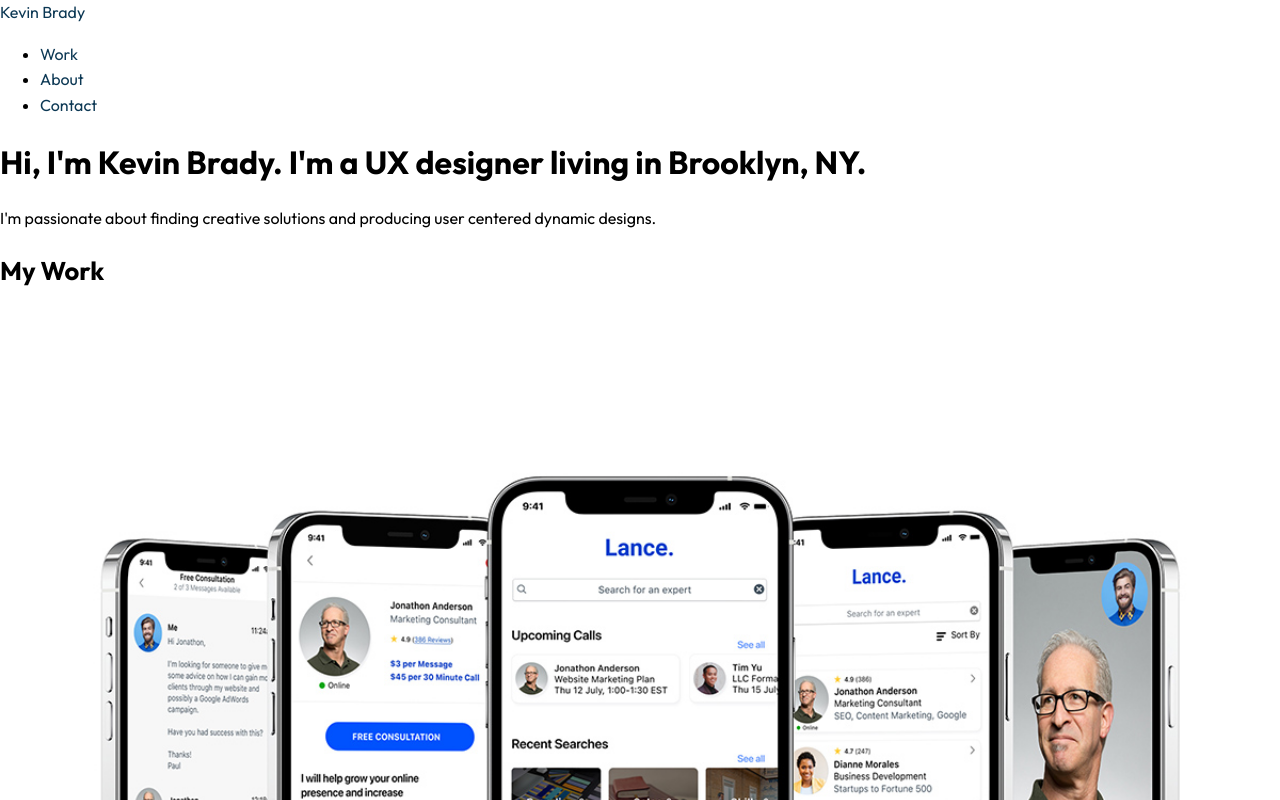
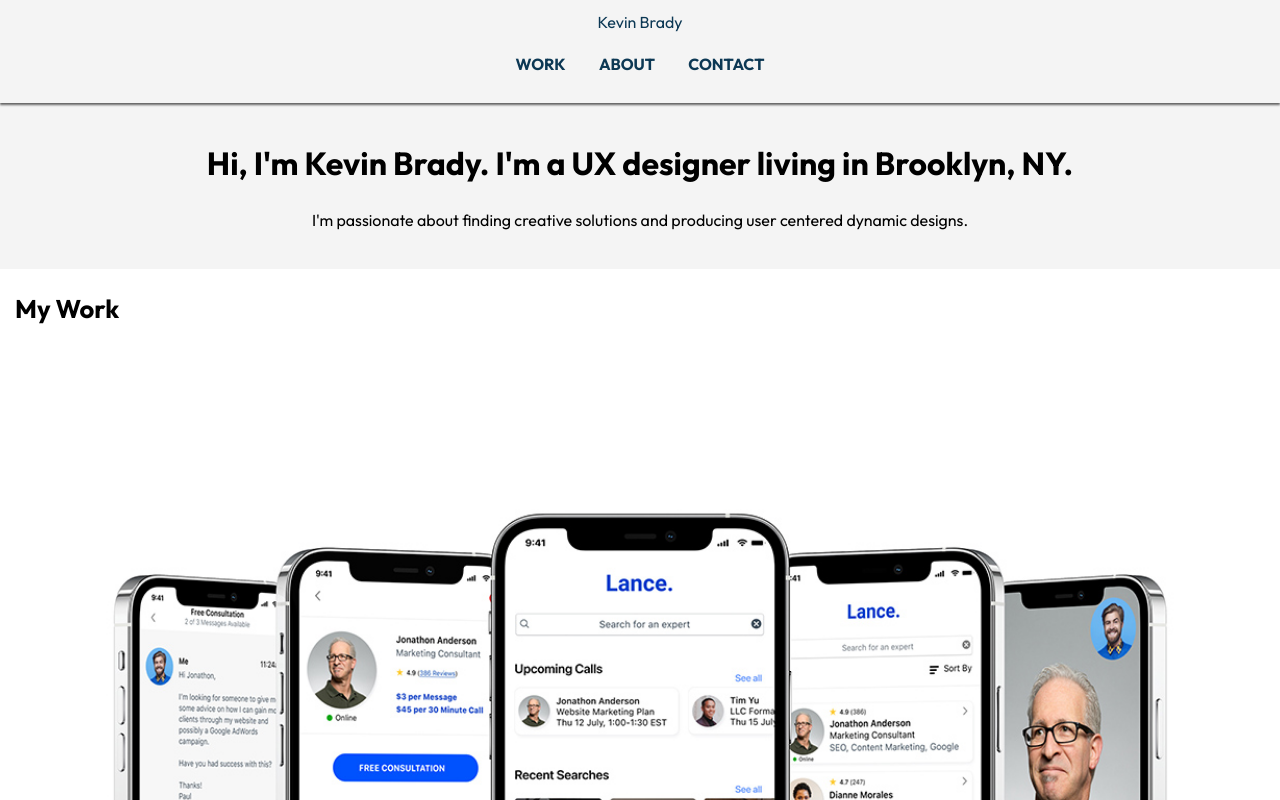
Before and after one commit to kevin-brady-design/Portfolio-Site, a plain HTML site: page index.html in a window 1280 px wide. Shown: the top 800 px of the page. Drawn offline with nearby package versions, Linux system fonts and the light colour scheme.

Commit message:
add CSS v1

```diff
--- a/css/style.css
+++ b/css/style.css
@@ -1,12 +1,26 @@
+* {
+  box-sizing: border-box;
+}
+
+header {
+  background-color: #f4f4f4;
+  text-align: center;
+  padding: 10px 0;
+  box-shadow: 0px 2px 2px 0px rgba(50, 50, 50, 0.75);
+  position: fixed;
+  width: 100%;
+}
+
 body {
-  background-color: white
+  background-color: #ffffff
 }
+
 /*
 Colors used:
 Primary Color (Black): #000000;
 Secondary Color (Dark Blue): #092A3F
 Tiertary Color (Light Blue): #0c3854;
-Tertiary Color (White Smoke): #F4F4F4
+White Color (White Smoke): #F4F4F4
 */
 body {
   font-family: 'Outfit', sans-serif;
@@ -19,6 +33,7 @@ body {
 h1, h2, h3, h4 {
   line-height: 1.4;
 }
+
 h1 {
   font-size: 2em;
   font-weight: 700;
@@ -33,6 +48,7 @@ h3 {
   font-size: 1.3em;
   font-weight: 400;
 }
+
 h4 {
   font-size: 1.15em;
   font-weight: 400;
@@ -43,37 +59,46 @@ img {
 }
 
 a {
-  color: #0c3854; /* default link color */
+  color: #0c3854;
+  /* default link color */
   text-decoration: none;
 }
+
 a:visited {
   color: #0c3854;
 }
+
 a:hover {
   color: #092a3f;
   text-decoration: underline;
 }
+
 a:focus {
   color: #092a3f;
   text-decoration: underline;
 }
+
 a:active {
   color: #092a3f;
 }
 
 a.button {
-  display: inline-block; /* since the <a> tag is inline by default, we need to change this to inline-block, but more on this in the next exercise */
+  display: inline-block;
+  /* since the <a> tag is inline by default, we need to change this to inline-block, but more on this in the next exercise */
   background-color: #092A3F;
-  color: #ffffff; /* needed to override the default link color */
+  color: #ffffff;
+  /* needed to override the default link color */
   font-weight: 400;
   padding: 10px;
   border-radius: 20px;
-  border-bottom: 2px solid #092A3F; /* width of the border, type, color */
+  border-bottom: 2px solid #092A3F;
+  /* width of the border, type, color */
   transition: 0.2s opacity;
 }
 
 .button:hover {
-  opacity: 0.8; /* Reduces the opacity of the button to 80% */
+  opacity: 0.8;
+  /* Reduces the opacity of the button to 80% */
   text-decoration: none;
 }
 
@@ -88,3 +113,85 @@ a.button {
   background-color: #092A3F;
   color: #ffffff;
 }
+
+/* Layout styling */
+.container {
+  padding: 0 15px;
+}
+
+.row {
+  margin: 25px 0;
+  /* 25px top and bottom, 0 left and right */
+}
+
+#work .row {
+  padding-bottom: 25px;
+  border-bottom: 1px solid #4a4a4a;
+}
+
+#work .row:last-child {
+  padding-bottom: 0;
+  border-bottom: none;
+}
+
+#hero h1 {
+  text-align: center;
+  /* Centers text */
+}
+
+#hero p {
+  text-align: center;
+  /* Centers text */
+}
+
+.logo {
+  max-width: 250px;
+}
+
+nav>ul {
+  list-style-type: none;
+  padding: 0;
+}
+
+nav>ul>li {
+  display: inline-block;
+}
+
+nav>ul>li>a {
+  padding: 0 15px;
+  text-transform: uppercase;
+  font-weight: 700;
+  color: #0c3854;
+}
+
+nav>ul>li>a:visited {
+  padding: 0 15px;
+  text-transform: uppercase;
+  font-weight: 700;
+  color: #0c3854;
+}
+
+nav>ul>li>a:hover {
+  padding: 0 15px;
+  text-transform: uppercase;
+  font-weight: 700;
+  color: #092a3f;
+}
+
+nav>ul>li>a:active {
+  padding: 0 15px;
+  text-transform: uppercase;
+  font-weight: 700;
+  color: #092A3F;
+}
+
+#hero {
+  background-color: #f4f4f4;
+  padding: 20px 0;
+  display: inline-block;
+  width: 100%;
+}
+
+main {
+  padding-top: 100px;
+}
--- a/index.html
+++ b/index.html
@@ -6,18 +6,18 @@
   <title>Kevin Brady UX Designer Brooklyn, New York</title>
   <link rel="icon" type="image/png" href="favicon-32x32.png" sizes="32x32" />
   <link rel="stylesheet" type="text/css" href="https://cdnjs.cloudflare.com/ajax/libs/normalize/8.0.1/normalize.min.css">
-  <link rel="stylesheet" type="text/css" href="css/style.css">
   <link rel="preconnect" href="https://fonts.googleapis.com">
   <link rel="preconnect" href="https://fonts.gstatic.com" crossorigin>
   <link href="https://fonts.googleapis.com/css2?family=Outfit:wght@200;400;700&display=swap" rel="stylesheet">
   <meta name="viewport" content="width=device-width, initial-scale=1">
+  <link rel="stylesheet" type="text/css" href="css/style.css">
 </head>
 
 <body>
   <!-- HEADER SECTION -->
   <header>
     <div class="container" id="header">
-      <a href="#">Kevin Brady</a>
+      <a href="#"  class="logo" >Kevin Brady</a>
       <nav>
         <ul>
           <li><a href="index.html">Work</a></li>
@@ -42,7 +42,7 @@
     </div>
 
     <!-- WORKS SECTION -->
-    <div class="section" id="works">
+    <div class="section" id="work">
       <div class="container">
         <h2>
           My Work
```
Also changed, not shown: about.html (+6 -4 lines), lance.html (+4 -2 lines).
